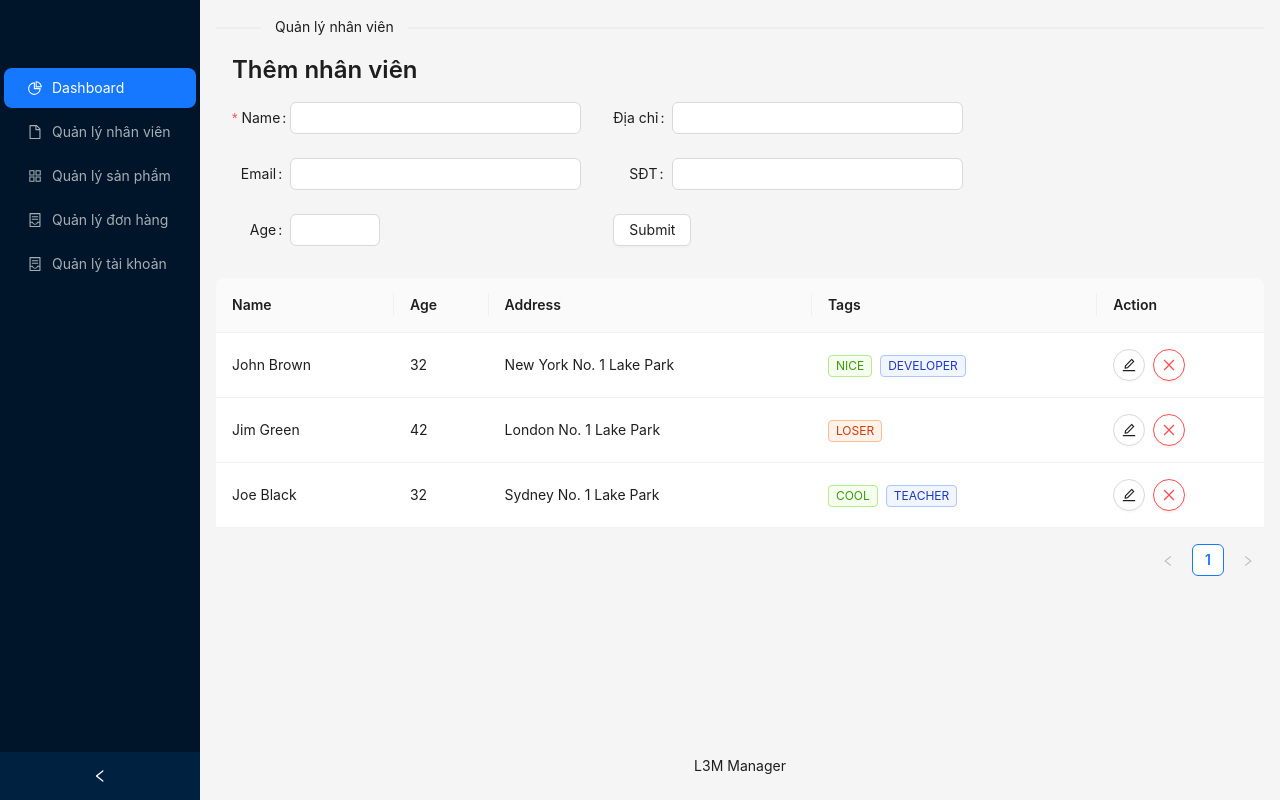
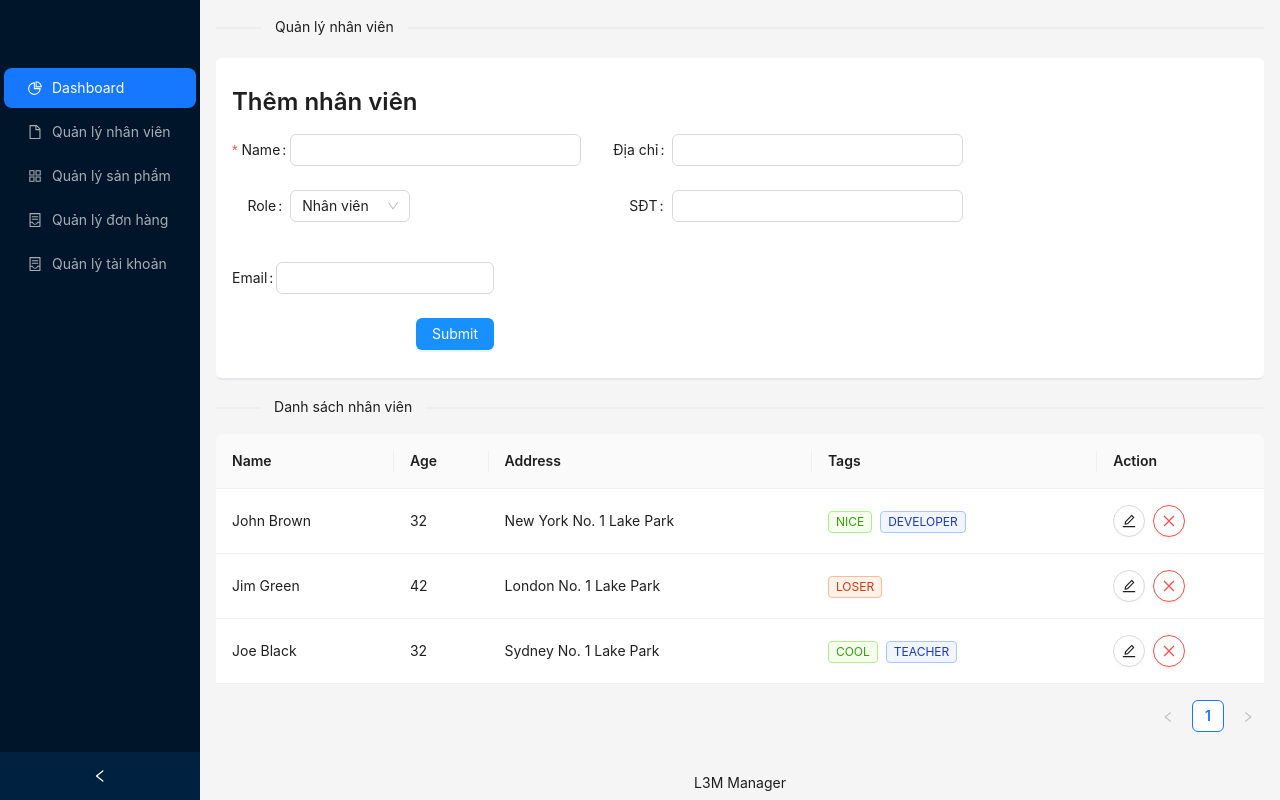
Before and after one commit to atwinn/NextJS-Ecom, a Next.js app: page /page-admin/quan-ly-nhan-vien in a window 1280 px wide. Built offline with nearby package versions, Linux system fonts and the light colour scheme.

Commit message:
emp-page

```diff
--- a/src/component/button.tsx
+++ b/src/component/button.tsx
@@ -1,22 +1,41 @@
 import * as React from "react";
-import { Button, Tooltip } from "antd";
+import { Button, Tooltip,Popconfirm,message } from "antd";
+import { useDispatch } from "react-redux";
+import {modalSlice, openModal} from "../redux/modalSlide"
 export interface IButton1Props {
     title?: string,
     icon?: React.ReactNode,
     red? : boolean
 }
 export default function ButtonToolTip({title,icon,red}: IButton1Props) {
+  const dispatch = useDispatch();
+  const open = true;
+  const confirm = () => {
+    message.success('Xóa thành công');
+  };
   return (
     <>
-     {red ?   <Tooltip title={title}>
+     {red ? <Tooltip title={title}>
+     <Popconfirm
+        placement="top"
+        title={"Xóa"}
+        description={"bạn có chắc chắn không?"}
+        onConfirm={confirm}
+        okText="Yes"
+        cancelText="No"
+        okType="danger"
+        showCancel={false}
+      >
         <Button
           danger
           className="flex justify-center items-center"
           shape="circle"
           icon={icon}
         />
+        </Popconfirm>
       </Tooltip> :   <Tooltip title={title}>
         <Button
+          onClick={()=> dispatch(openModal(open))}
           className="flex justify-center items-center"
           shape="circle"
           icon={icon}
--- a/src/component/form-input/inputInfor.tsx
+++ b/src/component/form-input/inputInfor.tsx
@@ -1,6 +1,9 @@
 import React, { useState } from "react";
-import { Button, Col, Form, Input, InputNumber, Row } from "antd";
+import { Button, Col, Form, Input, Row,Space } from "antd";
 import { Typography } from "antd";
+import { Select } from "antd";
+import Modal1 from "../modal";
+
 const { Title } = Typography;
 const layout = {
   labelCol: { span: 4 },
@@ -24,12 +27,15 @@ const onFinish = (values: any) => {
   console.log(values);
 };
 
+const handleChange = (value: { value: string; label: React.ReactNode }) => {
+  console.log(value); // { value: "lucy", key: "lucy", label: "Lucy (101)" }
+};
 const style: React.CSSProperties = { margin: "8px 16px" };
 const InputInfor: React.FC = () => {
-  const [open, setOpen] = useState(false);
-
   return (
     <>
+
+      <div className="bg-white mt-5 py-5 border-b-2 rounded-md my-3">
       <Title style={style} level={3}>
         Thêm nhân viên
       </Title>
@@ -37,7 +43,6 @@ const InputInfor: React.FC = () => {
           {...layout}
           name="nest-messages"
           onFinish={onFinish}
-        //   style={{ maxWidth: 600 }}
           validateMessages={validateMessages}
         >
           <Row>
@@ -49,19 +54,28 @@ const InputInfor: React.FC = () => {
               >
                 <Input />
               </Form.Item>
-            <Form.Item
-              name={["user", "email"]}
-              label="Email"
-              rules={[{ type: "email" }]}
-            >
-              <Input />
-            </Form.Item>
-            <Form.Item
-              name={["user", "age"]}
-              label="Age"
-              rules={[{ type: "number", min: 0, max: 99 }]}
-            >
-              <InputNumber />
+
+              <Form.Item name={["user", "age"]} label="Role">
+                <Select
+                  labelInValue
+                  defaultValue={{ value: "1", label: "Nhân viên" }}
+                  style={{ width: 120 }}
+                  onChange={handleChange}
+                  options={[
+                    {
+                      value: "1",
+                      label: "Nhân viên",
+                    },
+                    {
+                      value: "2",
+                      label: "Thủ kho",
+                    },
+                    {
+                      value: "3",
+                      label: "Quản lý",
+                    },
+                  ]}
+                />
               </Form.Item>
             </Col>
             <Col style={style} span={8}>
@@ -71,11 +85,29 @@ const InputInfor: React.FC = () => {
               <Form.Item name={["user", "introduction"]} label="SĐT">
                 <Input />
               </Form.Item>
+            </Col>
+            <Col style={style} span={6}>
+              <Form.Item
+                name={["user", "email"]}
+                label="Email"
+                rules={[{ type: "email" }]}
+              >
+                <Input />
+              </Form.Item>
 
-            <Button htmlType="submit">Submit</Button>
+              <Space className="flex justify-end">
+              <Button
+                type="primary"
+                style={{ backgroundColor: "#1890ff" }}
+                htmlType="submit"
+              >
+                Submit
+              </Button>
+              </Space>
             </Col>
           </Row>
         </Form>
+      </div>
     </>
   );
 };
--- a/src/component/menu.tsx
+++ b/src/component/menu.tsx
@@ -39,13 +39,12 @@ const items: MenuItem[] = [
   ),
   getItem(
     <Link href={pageRoutes.orderManage.route}>Quản lý đơn hàng</Link>,
-
     "4",
     <ContainerOutlined />
   ),
   getItem(
     <Link href={pageRoutes.taiKhoan.route}>Quản lý tài khoản</Link>,
-    "4",
+    "5",
     <ContainerOutlined />
   ),
 ];
--- a/src/component/modal.tsx
+++ b/src/component/modal.tsx
@@ -1,97 +1,34 @@
-import React, { useState } from 'react';
-import { Button, Form, Input, Modal, Radio } from 'antd';
+import React, { useState } from "react";
+import { Button, Modal } from "antd";
+import { useDispatch } from "react-redux";
+import { openModal, closeModal } from "../redux/modalSlide";
 
-export interface Values {
-  title: string;
-  description: string;
-  modifier: string;
-}
-
-export interface CollectionCreateFormProps {
-  open: boolean;
-  onCreate: (values: Values) => void;
-  onCancel: () => void;
-}
-
-export const CollectionCreateForm: React.FC<CollectionCreateFormProps> = ({
-  open,
-  onCreate,
-  onCancel,
-}) => {
-  const [form] = Form.useForm();
+const Modal1: React.FC = () => {
+  const dispatch = useDispatch();
+  const handleClose = () => {
+    dispatch(closeModal(false));
+  };
   return (
-    <Modal
-      open={open}
-      title="Create a new collection"
-      okText="Create"
-      cancelText="Cancel"
-      onCancel={onCancel}
-      onOk={() => {
-        form
-          .validateFields()
-          .then((values) => {
-            form.resetFields();
-            onCreate(values);
-          })
-          .catch((info) => {
-            console.log('Validate Failed:', info);
-          });
-      }}
-    >
-      <Form
-        form={form}
-        layout="vertical"
-        name="form_in_modal"
-        initialValues={{ modifier: 'public' }}
+    <>
+      <Modal
+        title="Title"
+        open={true}
+        onCancel={handleClose}
+        footer={[
+          <Button key="back" onClick={handleClose}>
+            Return
+          </Button>,
+          <Button key="submit" style={{backgroundColor:"#1890ff"}} type="primary">Submit</Button>,
+        ]}
       >
-        <Form.Item
-          name="title"
-          label="Title"
-          rules={[{ required: true, message: 'Please input the title of collection!' }]}
-        >
-          <Input />
-        </Form.Item>
-        <Form.Item name="description" label="Description">
-          <Input type="textarea" />
-        </Form.Item>
-        <Form.Item name="modifier" className="collection-create-form_last-form-item">
-          <Radio.Group>
-            <Radio value="public">Public</Radio>
-            <Radio value="private">Private</Radio>
-          </Radio.Group>
-        </Form.Item>
-      </Form>
-    </Modal>
+        <p>Some contents...</p>
+        <p>Some contents...</p>
+        <p>Some contents...</p>
+        <p>Some contents...</p>
+        <p>Some contents...</p>
+      </Modal>
+    </>
   );
 };
 
-const App: React.FC = () => {
-  const [open, setOpen] = useState(false);
-
-  const onCreate = (values: any) => {
-    console.log('Received values of form: ', values);
-    setOpen(false);
-  };
-
-  return (
-    <div>
-      <Button
-        type="primary"
-        onClick={() => {
-          setOpen(true);
-        }}
-      >
-        New Collection
-      </Button>
-      <CollectionCreateForm
-        open={open}
-        onCreate={onCreate}
-        onCancel={() => {
-          setOpen(false);
-        }}
-      />
-    </div>
-  );
-};
-
-export default App;
+export default Modal1;
--- a/src/local-page/admin/emp-manager.tsx
+++ b/src/local-page/admin/emp-manager.tsx
@@ -4,8 +4,10 @@ import type { ColumnsType } from "antd/es/table";
 import Divider1 from "@/component/devider";
 import { pageRoutes } from "@/redux/constant/page-routes.constant";
 import ButtonToolTip from "@/component/button";
-import {CloseOutlined,EditOutlined  }  from "@ant-design/icons"
+import { CloseOutlined, EditOutlined } from "@ant-design/icons";
 import InputInfor from "@/component/form-input/inputInfor";
+import Modal1 from "@/component/modal";
+import { useSelector } from "react-redux";
 
 interface DataType {
   key: string;
@@ -58,8 +60,8 @@ const columns: ColumnsType<DataType> = [
     render: (_, record) => (
       <>
         <Space wrap>
-          <ButtonToolTip title="Sửa" icon={<EditOutlined />}/>
-          <ButtonToolTip title="Xóa" icon={<CloseOutlined />} red={true}/>
+          <ButtonToolTip title="Sửa" icon={<EditOutlined />} />
+          <ButtonToolTip title="Xóa" icon={<CloseOutlined />} red={true} />
         </Space>
       </>
     ),
@@ -91,10 +93,13 @@ const data: DataType[] = [
 ];
 
 const App: React.FC = () => {
+  const { isOpen } = useSelector((store: any) => store.modal);
   return (
     <>
+      {isOpen && <Modal1 />}
       <Divider1 name={pageRoutes.nhanVien.title} />
-      <InputInfor/>
+      <InputInfor />
+      <Divider1 name={"Danh sách nhân viên"} />
       <Table columns={columns} dataSource={data} />
     </>
   );
--- /dev/null
+++ b/src/redux/modalSlide.ts
@@ -0,0 +1,26 @@
+import { createSlice, PayloadAction } from '@reduxjs/toolkit'
+
+interface ModalState {
+    isOpen: boolean
+}
+
+const initialState: ModalState = {
+    isOpen: false,
+}
+
+export const modalSlice = createSlice({
+    name: 'modal',
+    initialState,
+    reducers: {
+       openModal: (state,action) => {
+        state.isOpen = action.payload
+       },
+       closeModal: (state,action) => {
+        state.isOpen = action.payload
+       }
+    },
+})
+
+export const { openModal,closeModal } = modalSlice.actions
+
+export default modalSlice.reducer
--- a/src/redux/store.ts
+++ b/src/redux/store.ts
@@ -3,11 +3,13 @@ import { useDispatch, useSelector, TypedUseSelectorHook } from 'react-redux'
 
 // Import các reducers của bạn
 import counterReducer from './counterSlice'
+import modalSlice from './modalSlide'
 
 // Tạo store với reducer của bạn
 const store = configureStore({
   reducer: {
     counter: counterReducer,
+    modal: modalSlice,
   },
 })
 
--- a/src/styles/globals.css
+++ b/src/styles/globals.css
@@ -81,9 +81,9 @@ body {
 
 body {
   color: rgb(var(--foreground-rgb));
-  background: linear-gradient(to bottom,
+  /* background: linear-gradient(to bottom,
       transparent,
-      rgb(var(--background-end-rgb))) rgb(var(--background-start-rgb));
+      rgb(var(--background-end-rgb))) rgb(var(--background-start-rgb)); */
 }
 
 a {
```
Also changed, not shown: 1 other file (tests, documents, lock files or other folders). Lines whose indentation alone changed are shown as unchanged.
